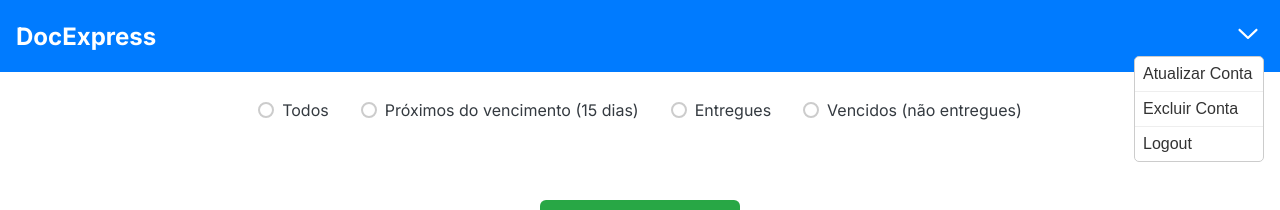
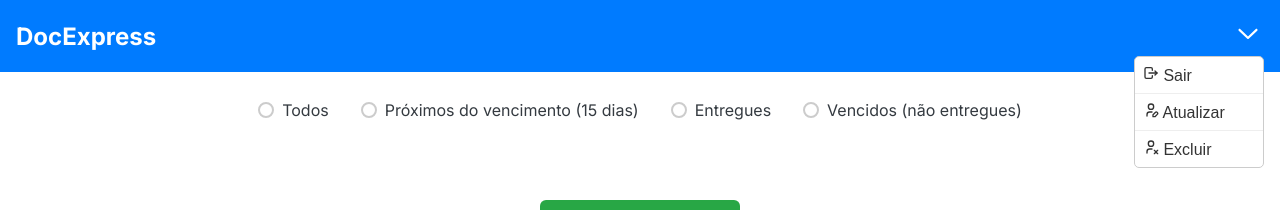
Before and after one commit to projeto-integrador-comp/doc_express_FrontEnd, a React (Vite) app: page /dashboard in a window 1280 px wide. Both pictures are taken after a click on the button 1248 px from the left and 36 px from the top of the page. Shown: the top 210 px of the page. Built offline with nearby package versions, Linux system fonts and the light colour scheme.

Commit message:
feat: button icons

```diff
--- a/src/components/Header/Header.jsx
+++ b/src/components/Header/Header.jsx
@@ -1,20 +1,18 @@
 import { useContext, useState, useRef, useEffect } from "react";
 import styles from "./Header.module.scss";
-import { DocumentContext } from "../../providers/DocumentContext";
 import { RxHamburgerMenu, RxChevronDown } from "react-icons/rx";
+import { TbLogout, TbUserEdit, TbUserX } from "react-icons/tb";
 import { UserContext } from "../../providers/UserContext";
 
 const Header = () => {
-  const { setHiddenCreateDocument } = useContext(DocumentContext);
-  const { user, setDeletingUser } = useContext(UserContext);
+  const { user, setDeletingUser, userLogout } = useContext(UserContext);
   const [menuOpen, setMenuOpen] = useState(false);
-  const menuRef = useRef(null); // Referência para o menu
+  const menuRef = useRef(null);
 
   const toggleMenu = () => {
     setMenuOpen(!menuOpen);
   };
 
-  // Fecha o menu se clicar fora
   useEffect(() => {
     const handleClickOutside = (event) => {
       if (menuRef.current && !menuRef.current.contains(event.target)) {
@@ -41,21 +39,23 @@
           {menuOpen && (
             <nav className={styles.menu}>
               <ul>
-                {/* <li>
-                  <button onClick={() => {
-                    setHiddenCreateDocument(false);
-                    setMenuOpen(false);
-                  }}>
-                    ➕ Cadastrar Documento
+                <li>
+                  <button
+                    onClick={() => {
+                      userLogout();
+                      setMenuOpen(false);
+                    }}
+                  >
+                    <TbLogout /> Sair
                   </button>
-                </li> */}
+                </li>
                 <li>
                   <button
                     onClick={() => {
                       setMenuOpen(false);
                     }}
                   >
-                    Atualizar Conta
+                    <TbUserEdit /> Atualizar
                   </button>
                 </li>
                 <li>
@@ -65,17 +65,7 @@
                       setMenuOpen(false);
                     }}
                   >
-                    Excluir Conta
-                  </button>
-                </li>
-                <li>
-                  <button
-                    onClick={() => {
-                      setHiddenCreateDocument(false);
-                      setMenuOpen(false);
-                    }}
-                  >
-                    Logout
+                    <TbUserX /> Excluir
                   </button>
                 </li>
               </ul>
```
